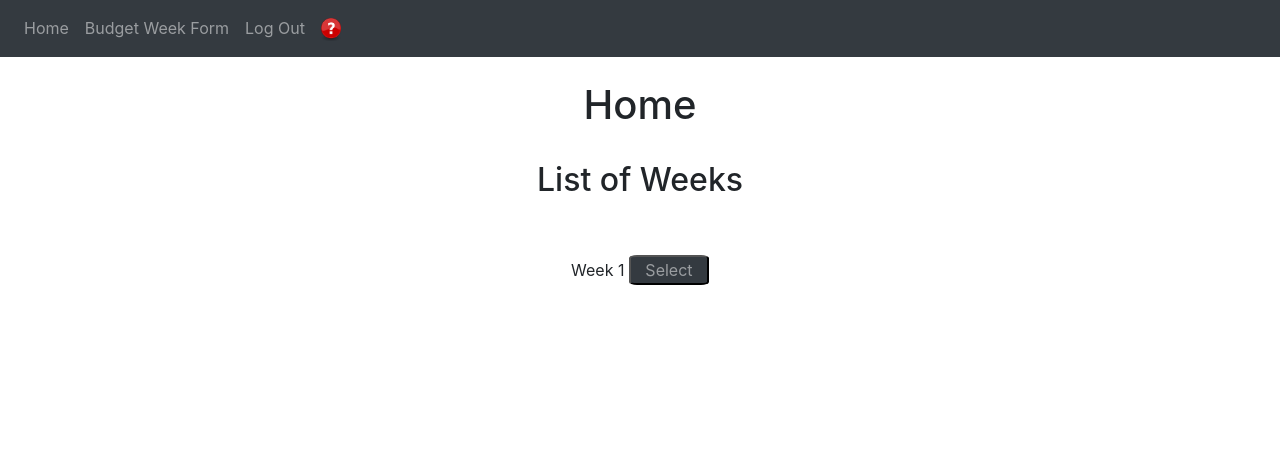
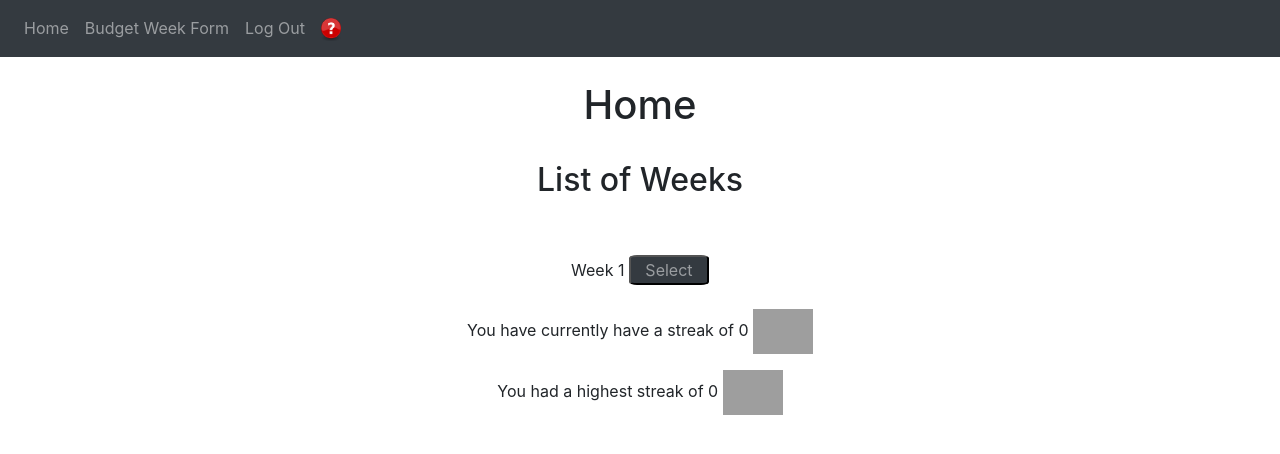
Before and after one commit to Darren52BT/Budget-Buddy, a Flask app: page /home/ in a window 1280 px wide. Shown: the top 454 px of the page. Run offline with Flask 2, Linux system fonts and the light colour scheme; a user stored in the database is signed in; data comes from the database, SQL or seed files in the repository; both versions use the stored data as it was after the commit; some libraries are stand-ins or nearby versions; grey boxes are pictures that could not be loaded.

Commit message:
finished streaks

```diff
--- a/website/routes.py
+++ b/website/routes.py
@@ -27,7 +27,40 @@ def home_page():
         except:
             flash(f"You need to click the plus button before trying to add an expense", category="danger")
             return render_template("home.html", weeks = current_user.weeks, form = form)
-    return render_template("home.html", weeks = current_user.weeks, form = form)
+
+    weeksCurrentUser = Week.query.filter_by(owner = current_user.id).all()
+    weekArray = []
+    for i in weeksCurrentUser:
+        expenses_query = Expense.query.filter_by(budgetOwner_Id = i.budget.id).all()
+        if not expenses_query:
+            weekArray.append(True)
+        else:
+            if calculateBalance(expenses_query, i.budget) <0:
+                weekArray.append(False)
+
+            else:
+                weekArray.append(True)
+
+    current_streak = 0
+    if len(weekArray) > 0 and weekArray[0] == True:
+        for i in reversed(weekArray):
+            if i == False:
+                break
+            else:
+                current_streak +=1
+
+    max_streak= 0
+    tempStreak = 0
+
+    for i in reversed(weekArray):
+        if i == True:
+            tempStreak +=1
+        else:
+            tempStreak = 0
+        if tempStreak > max_streak:
+            max_streak = tempStreak
+
+    return render_template("home.html", weeks = current_user.weeks, form = form,  max_streak = max_streak, current_streak = current_streak)
 
 
 #-----------------REGISTER---------------------------#
--- a/website/templates/home.html
+++ b/website/templates/home.html
@@ -14,6 +14,7 @@ Home
     {% if weeks|length < 1 %} <h3>There are no weekly budgets. Go create one.</h3>
       {% else %}
       {% for week in weeks %}
+
       <br>
       <form method="POST">
         {{ form.hidden_tag()}}
@@ -25,7 +26,12 @@ Home
       {% endfor %}
       <br>
       {% endif%}
+      <p class=" max">You have currently have a streak of {{current_streak}} <img
+          src="https://i.pinimg.com/originals/ef/c5/cf/efc5cfdfabf790c58e1acf288fb5ccac.png" width=60px"> </p>
+      <p class=" current"> You had a highest streak of {{max_streak}} <img
+          src="https://i.pinimg.com/originals/ef/c5/cf/efc5cfdfabf790c58e1acf288fb5ccac.png" width="60px"> </p>
   </div>
+
   <style>
 
   </style>
```
Also changed, not shown: instance/market.db. Lines whose indentation alone changed are shown as unchanged.
